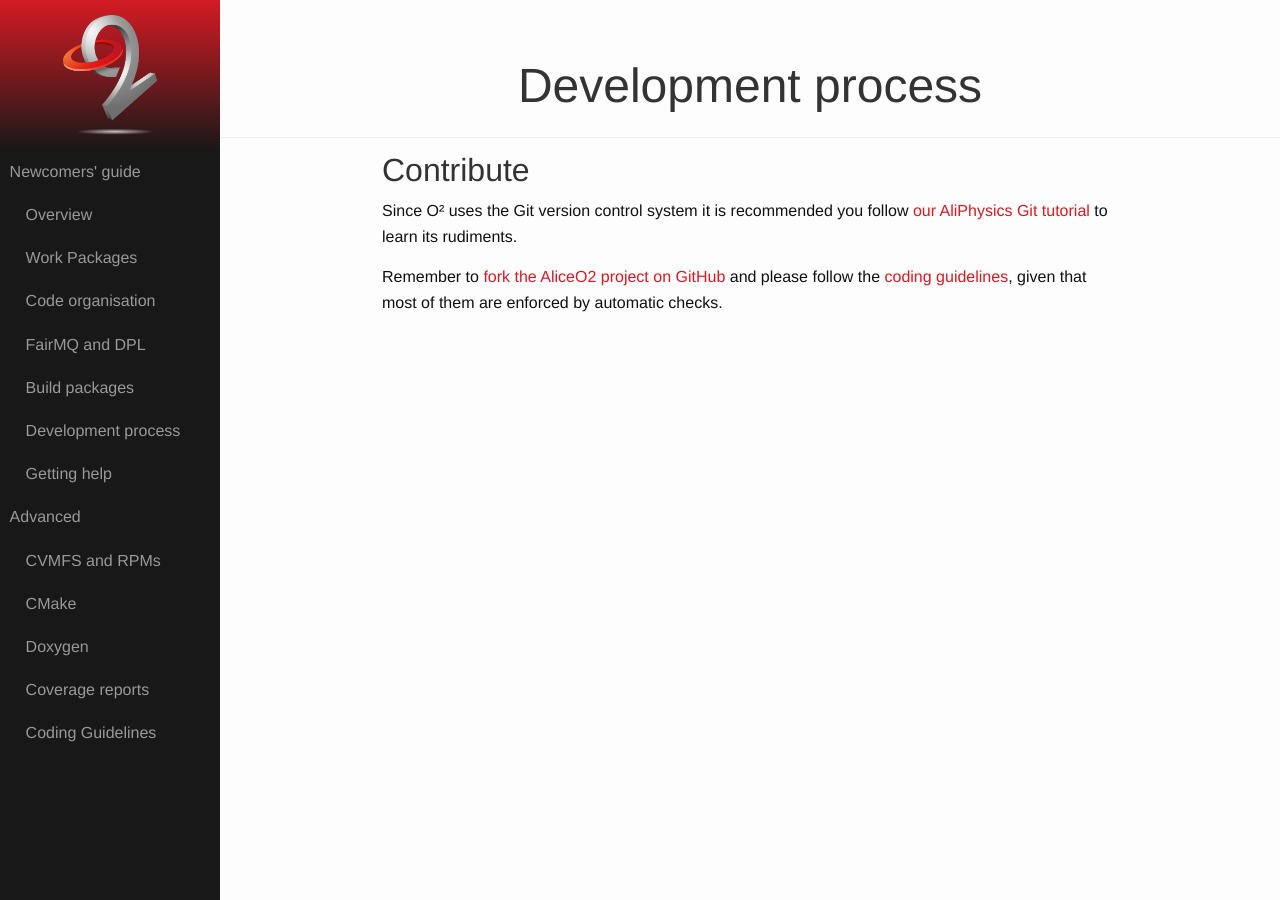
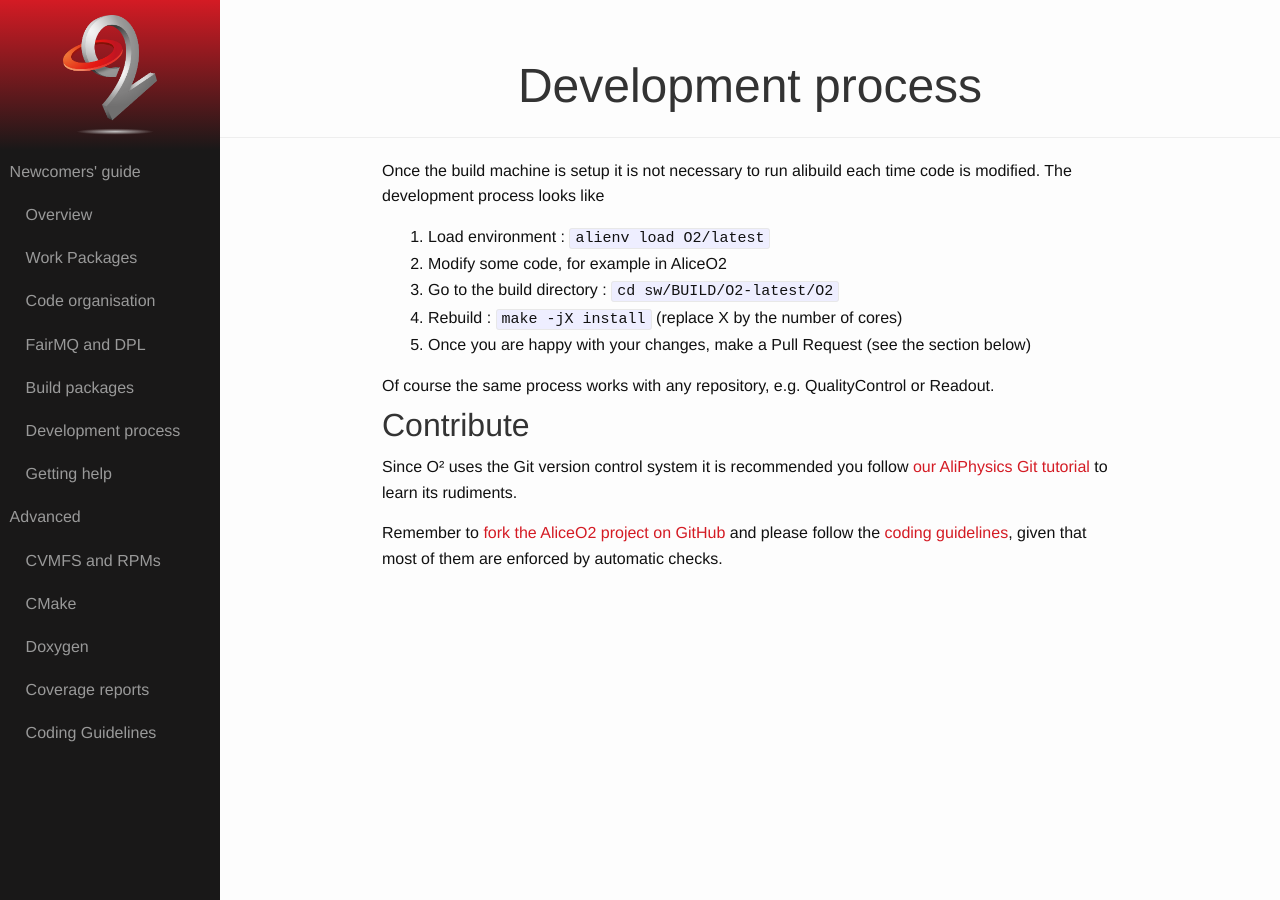
Before and after one commit to AliceO2Group/AliceO2Group.github.io, a Jekyll site: the page built from quickstart/devel.markdown, in a window 1280 px wide. Built offline with Jekyll 4.4.1, drawn with Linux system fonts in a browser that asks for light colours.

Commit message:
Development process

```diff
--- a/quickstart/devel.markdown
+++ b/quickstart/devel.markdown
@@ -2,6 +2,15 @@
 title: Development process
 layout: main
 ---
+
+Once the build machine is setup it is not necessary to run alibuild each time code is modified. The development process looks like
+1. Load environment : `alienv load O2/latest`
+2. Modify some code, for example in AliceO2
+3. Go to the build directory : `cd sw/BUILD/O2-latest/O2`
+4. Rebuild : `make -jX install` (replace X by the number of cores)
+5. Once you are happy with your changes, make a Pull Request (see the section below)
+
+Of course the same process works with any repository, e.g. QualityControl or Readout.
 
 Contribute
 ==========
```
